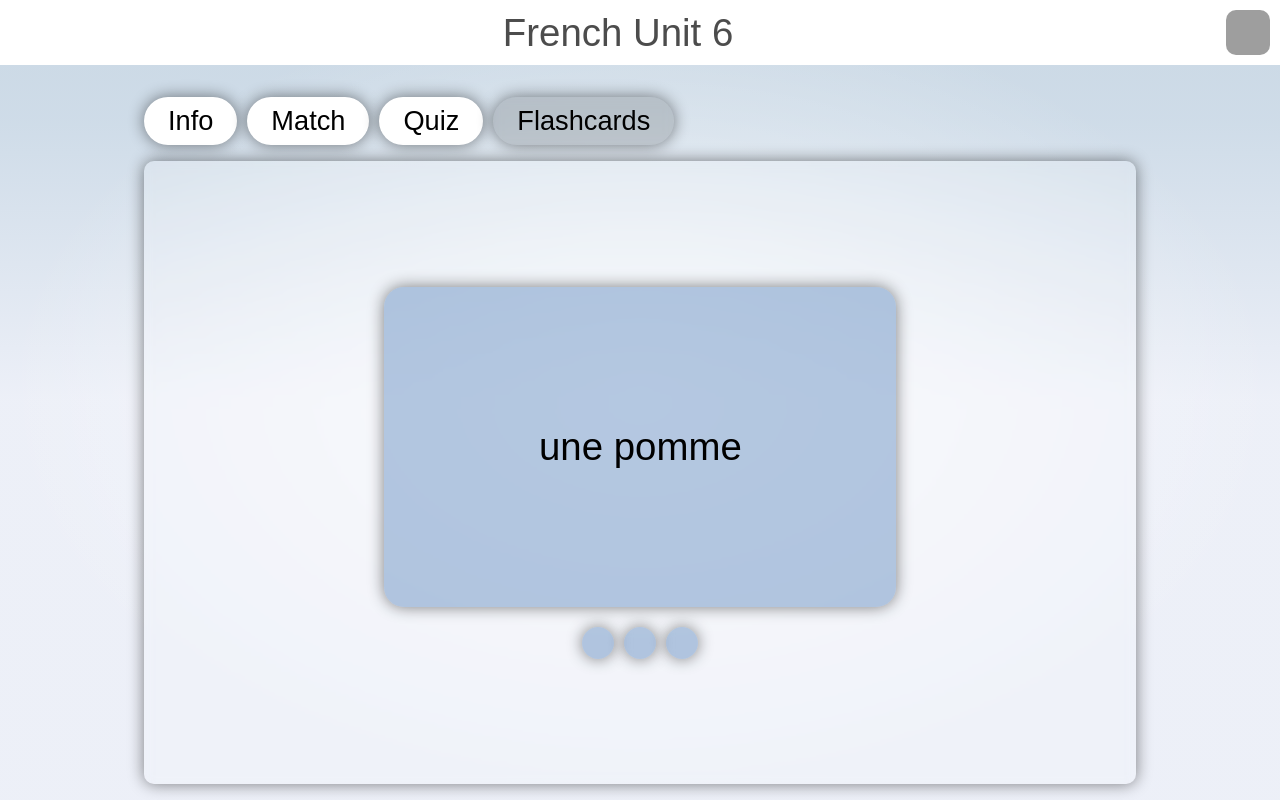
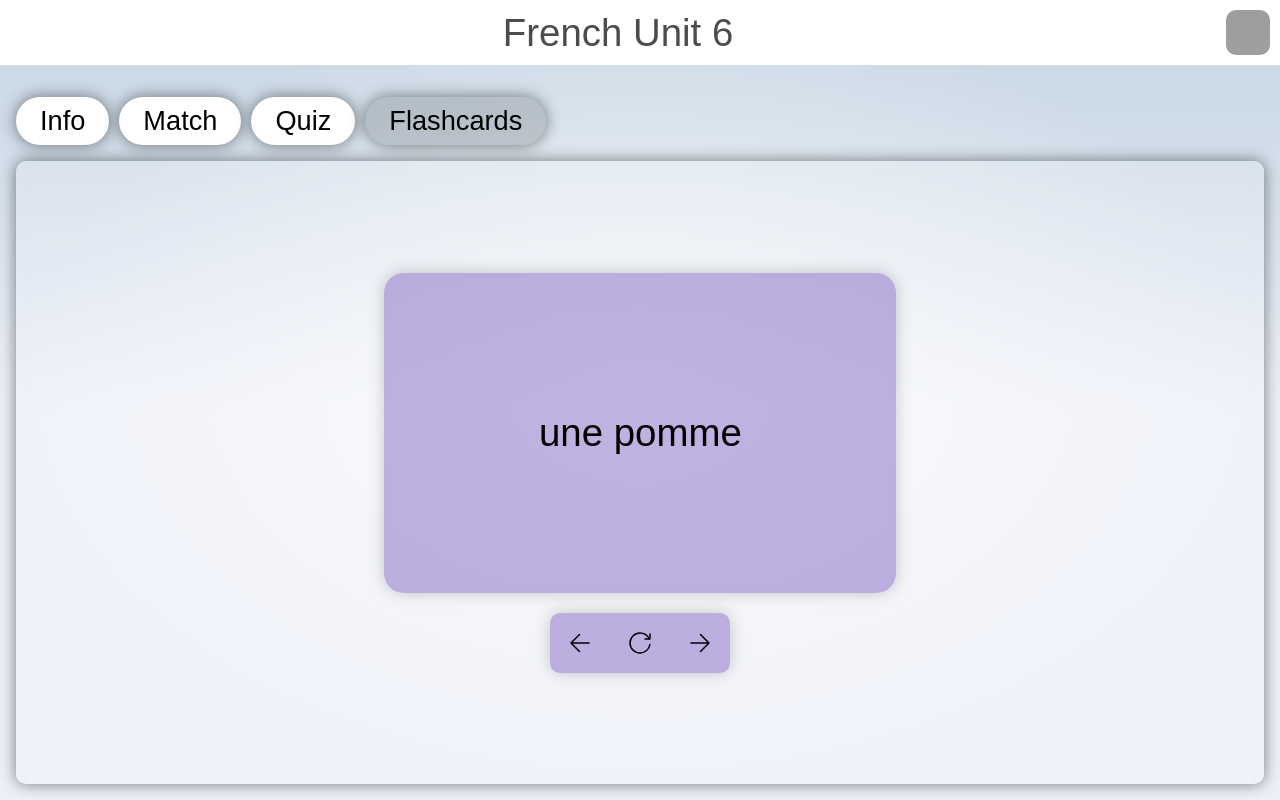
Before and after one commit to VzxaiDev/learning-app, a SvelteKit app: page / in a window 1280 px wide. Both pictures are taken after a click on the button "Flashcards". Built offline with nearby package versions, Linux system fonts and the light colour scheme; grey boxes are pictures that could not be loaded.

Commit message:
2 files modified

```diff
--- a/src/components/Flashcards.svelte
+++ b/src/components/Flashcards.svelte
@@ -1,7 +1,7 @@
 <script>
   let showingTerm = true;
   let term = "une pomme";
-  let def = "a apple";
+  let def = "an apple";
   let text = term;
 
   $:{
@@ -17,10 +17,16 @@
       {text}
     </h1>
   </button>
-  <div class="buttons">
-    <button class="last glass"></button>
-    <button class="flip glass"></button>
-    <button class="next glass"></button>
+  <div class="buttons glass">
+    <button class="last">
+<svg width="24px" height="24px" viewBox="0 0 24 24" stroke-width="1.5" fill="none" xmlns="http://www.w3.org/2000/svg" color="#000000"><path d="M21 12H3m0 0l8.5-8.5M3 12l8.5 8.5" stroke="#000000" stroke-width="1.5" stroke-linecap="round" stroke-linejoin="round"></path></svg>
+    </button>
+    <button on:click={() => showingTerm = !showingTerm} class="flip">
+    <svg width="24px" height="24px" stroke-width="1.5" viewBox="0 0 24 24" fill="none" xmlns="http://www.w3.org/2000/svg" color="#000000"><path d="M21.888 13.5C21.164 18.311 17.013 22 12 22 6.477 22 2 17.523 2 12S6.477 2 12 2c4.1 0 7.625 2.468 9.168 6" stroke="#000000" stroke-width="1.5" stroke-linecap="round" stroke-linejoin="round"></path><path d="M17 8h4.4a.6.6 0 00.6-.6V3" stroke="#000000" stroke-width="1.5" stroke-linecap="round" stroke-linejoin="round"></path></svg>
+    </button>
+    <button class="next">
+<svg width="24px" height="24px" viewBox="0 0 24 24" stroke-width="1.5" fill="none" xmlns="http://www.w3.org/2000/svg" color="#000000"><path d="M3 12h18m0 0l-8.5-8.5M21 12l-8.5 8.5" stroke="#000000" stroke-width="1.5" stroke-linecap="round" stroke-linejoin="round"></path></svg>
+    </button>
   </div>
 </div>
 
@@ -50,13 +56,14 @@
 
   .glass{
     backdrop-filter: blur(5px);
-    background-color: rgba(23, 84, 162, 0.31);
-    box-shadow: 0 0 1rem 0 rgb(0 0 0 / 49%);
+    background-color: rgba(66, 23, 162, 0.32);
+    box-shadow: 0 0 1rem 0 rgba(0, 0, 0, 0.21)
   }
 
   .buttons{
-    width: 100%;
-    gap: 10px;
+    border-radius: 10px;
+    gap: 20px;
+    padding: 10px;
 
     display: flex;
     justify-content: center;
@@ -64,12 +71,17 @@
   }
 
   .buttons button{
-    width: 2rem;
-    height: 2rem;
+    width: 2.5rem;
+    height: 2.5rem;
     border-radius: 20px;
     cursor: pointer;
 
+    background: none;
     border: none;
+
+    display: flex;
+    justify-content: center;
+    align-items: center;
   }
 
   .r180{
@@ -79,6 +91,6 @@
 
   .r0{
     transition: 0.5s;
-    transform: rotateX(0deg);
+    transform: rotateX(360deg);
   }
 </style>
--- a/src/routes/+layout.svelte
+++ b/src/routes/+layout.svelte
@@ -27,7 +27,6 @@
 		width: 100%;
 		margin: 0 auto;
 		box-sizing: border-box;
-		max-width: 64rem;
 	}
 
 	footer {
```
